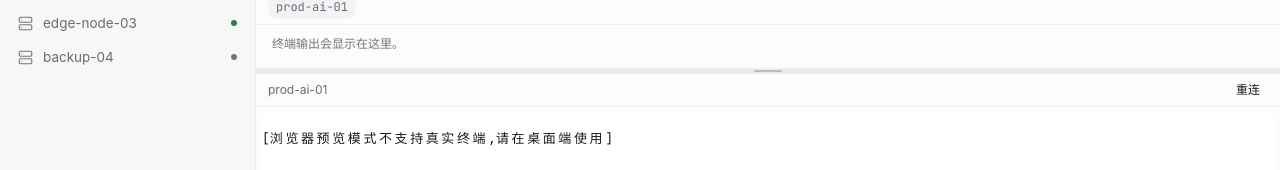
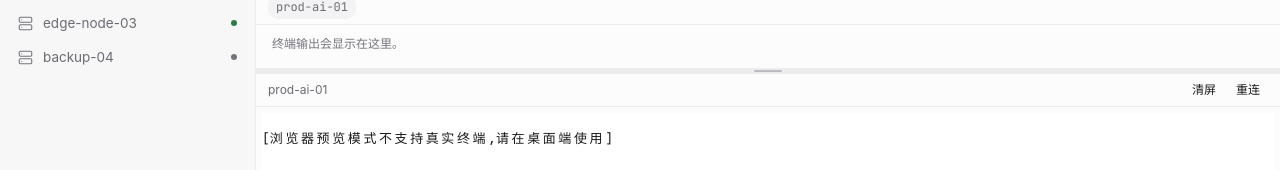
Before and after one commit to 7836246/AiPanel, a React (Vite) app in the folder apps/desktop/: page / in a window 1280 px wide. Both pictures are taken after a click on the element "终端". Shown: the part 446-616 px from the top of the page. Built offline with nearby package versions, Linux system fonts and the light colour scheme.

Commit message:
feat(ux): 终端工具栏加「清屏」按钮(自主迭代 R9)
终端标题栏新增「清屏」(termRef 调 xterm.clear,仅清显示不影响远端会话),与「重连」并列;
termRef 在重建/卸载时同步清空。pnpm ci:check 全绿。

```diff
--- a/apps/desktop/src/screens/TerminalSession.tsx
+++ b/apps/desktop/src/screens/TerminalSession.tsx
@@ -39,6 +39,8 @@ export default function TerminalSession({
 }): JSX.Element {
   // 终端 DOM 挂载点
   const containerRef = useRef<HTMLDivElement>(null);
+  // 当前 xterm 实例引用,供「清屏」按钮调用 term.clear()。
+  const termRef = useRef<Terminal | null>(null);
   // 重连计数：自增即触发 effect 重跑，从而卸载并重建终端
   const [reconnectKey, setReconnectKey] = useState(0);
   // 连接 banner 状态：初始为 connecting；首批输出/打开成功后置 done；失败置 error。
@@ -102,6 +104,7 @@ export default function TerminalSession({
       theme,
     });
 
+    termRef.current = term;
     // 加载 fit 插件，挂载到容器并做一次初始 fit
     const fit = new FitAddon();
     term.loadAddon(fit);
@@ -170,6 +173,7 @@ export default function TerminalSession({
       resizeObserver.disconnect();
       if (sessionId) void terminalClose(sessionId);
       term.dispose();
+      termRef.current = null;
     };
     // reconnectKey 变化时重建终端实现「重连」
   }, [serverId, reconnectKey]);
@@ -182,6 +186,16 @@ export default function TerminalSession({
         <span className="truncate" title={serverName}>
           {serverName}
         </span>
+        <div className="flex flex-none items-center gap-1">
+          <button
+            type="button"
+            onClick={() => termRef.current?.clear()}
+            aria-label="清屏"
+            title="清屏(仅清空显示,不影响远端会话)"
+            className="rounded px-2 py-0.5 text-xs text-fg hover:bg-surface-2"
+          >
+            清屏
+          </button>
           <button
             type="button"
             // 连接中禁止重连：避免对正在建立的会话再次 dispose/重建
@@ -193,6 +207,7 @@ export default function TerminalSession({
           >
             {banner.phase === "connecting" ? "连接中…" : "重连"}
           </button>
+        </div>
       </div>
 
       {/* 连接 banner：连接中(spinner) / 失败(红色原因)；done 时不渲染 */}
```
Lines whose indentation alone changed are shown as unchanged.
